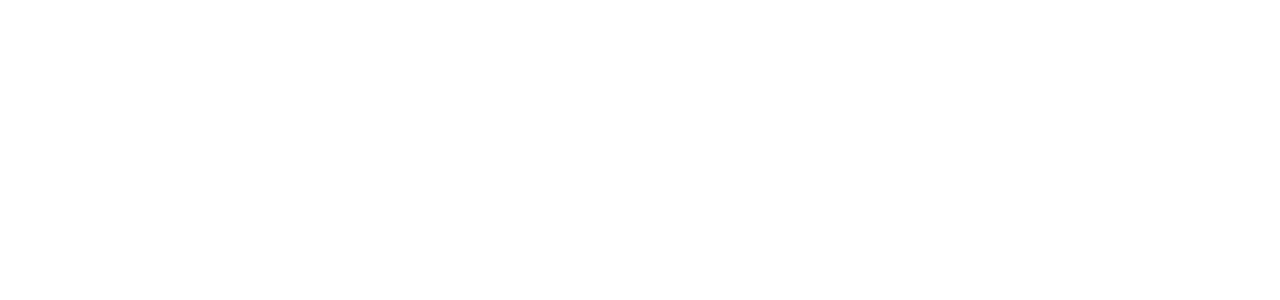
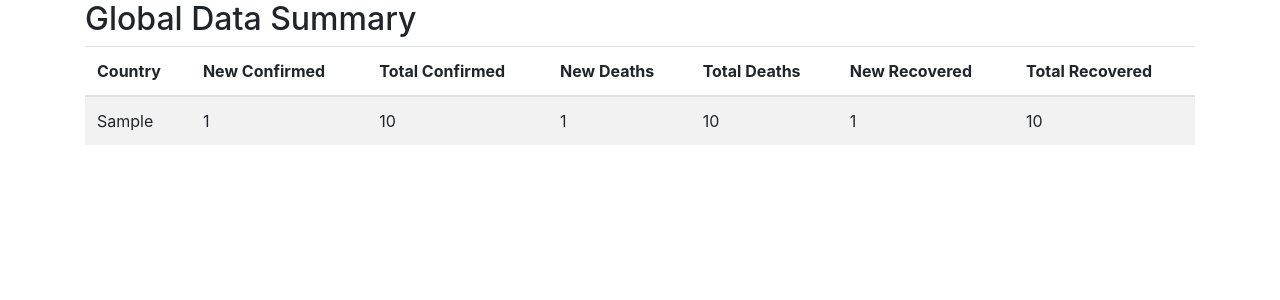
Before and after one commit to D-Bits/COVID-19-Reporting, a Django app: page / in a window 1280 px wide. Before the commit the part shown is empty. Shown: the top 300 px of the page. Run offline with Django 3.2, Linux system fonts and the light colour scheme; tables that the repository leaves empty hold one stand-in row (values such as "Sample post"); some libraries are stand-ins or nearby versions.

Commit message:
Modified index view and template.

```diff
--- a/reporting/reports/templates/reports/index.html
+++ b/reporting/reports/templates/reports/index.html
@@ -4,33 +4,34 @@
 
 {% block content %}
 
+
         <h2>Global Data Summary</h2>
-    <p>The .table-striped class adds zebra-stripes to a table:</p>
+
         <table class="table table-striped">
         <thead>
             <tr>
-        <th>Firstname</th>
-        <th>Lastname</th>
-        <th>Email</th>
+            <th>Country</th>
+            <th>New Confirmed</th>
+            <th>Total Confirmed</th>
+            <th>New Deaths</th>
+            <th>Total Deaths</th>
+            <th>New Recovered</th>
+            <th>Total Recovered</th>
             </tr>
         </thead>
+        {% for nation in countries %}
         <tbody>
             <tr>
-        <td>John</td>
-        <td>Doe</td>
-        <td>john@example.com</td>
-        </tr>
-        <tr>
-        <td>Mary</td>
-        <td>Moe</td>
-        <td>mary@example.com</td>
-        </tr>
-        <tr>
-        <td>July</td>
-        <td>Dooley</td>
-        <td>july@example.com</td>
+            <td>{{nation.Country}}</td>
+            <td>{{nation.NewConfirmed}}</td>
+            <td>{{nation.TotalConfirmed}}</td>
+            <td>{{nation.NewDeaths}}</td>
+            <td>{{nation.TotalDeaths}}</td>
+            <td>{{nation.NewRecovered}}</td>
+            <td>{{nation.TotalRecovered}}</td>
             </tr>
         </tbody>
+        {% endfor %}
         </table>
 
 {% endblock %}
--- a/reporting/reports/views.py
+++ b/reporting/reports/views.py
@@ -7,5 +7,6 @@
 class IndexView(ListView):
 
     model = Summary
-    ordering = ['-Country']
-    template_name = "reports/base.html"
+    ordering = ['Country']
+    context_object_name = 'countries'
+    template_name = "reports/index.html"
```
Lines whose indentation alone changed are shown as unchanged.
